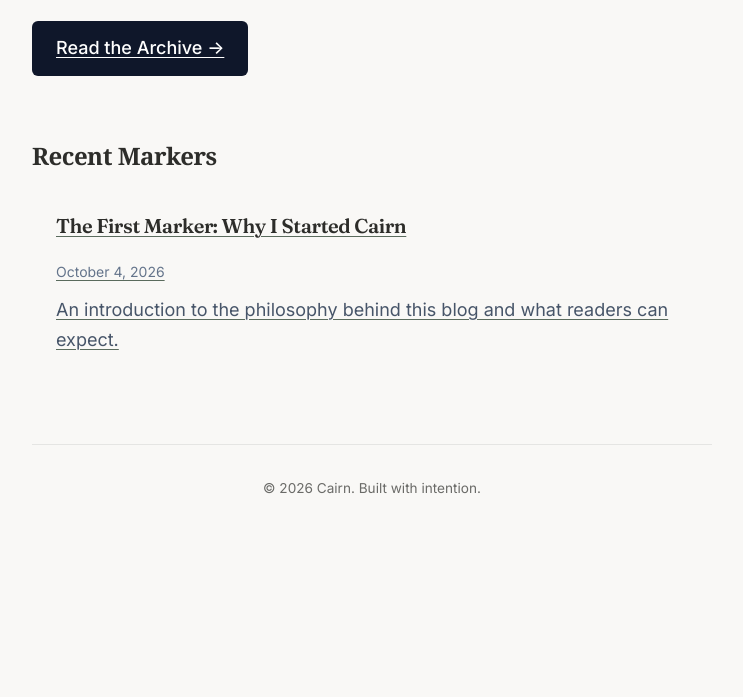
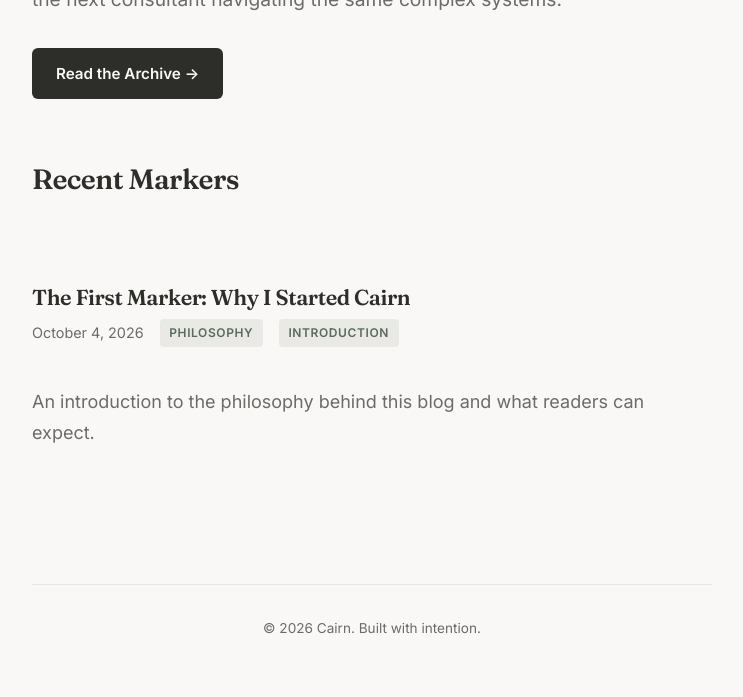
Before and after one commit to madhavarayulu/madhavarayulu.github.io, an Astro site: page / in a window 1280 px wide. Shown: the part 390-1087 px from the top of the page, without its empty margins (268-1011 px from the left). Before the commit the page ends 946 px from the top, so only its background shows below. Built offline with nearby package versions, Linux system fonts and the light colour scheme; Astro itself is replaced by a stand-in of ours.

Commit message:
Update index.astro

```diff
--- a/src/pages/index.astro
+++ b/src/pages/index.astro
@@ -5,46 +5,45 @@ import { getCollection } from 'astro:content';
 const allPosts = await getCollection('posts');
 const latestPosts = allPosts
   .sort((a, b) => b.data.publishDate.valueOf() - a.data.publishDate.valueOf())
-  .slice(0, 5);
+  .slice(0, 3);
 ---
 
 <BaseLayout title="Home" description="Oracle Fusion Finance Functional Consultant sharing configurations, troubleshooting, and concepts.">
-  <section class="mb-16">
+
+  <section style="margin-bottom: 4rem;">
     <h1>Leaving markers in the enterprise ERP wilderness.</h1>
-    <p class="text-lg text-slate-600 dark:text-slate-400 max-w-2xl">
+    <p class="lead">
       Welcome to <strong>Cairn</strong>. I am an Oracle Fusion Finance Functional Consultant.
       This site is a collection of configurations, troubleshooting steps, and observations
       from my implementations. My goal is to leave a clear path for the next consultant navigating the same complex systems.
     </p>
-    <div class="mt-6">
-      <a href={`${import.meta.env.BASE_URL}posts/`} class="inline-block bg-slate-900 text-white px-6 py-3 rounded-md font-medium hover:bg-slate-700 transition dark:bg-slate-100 dark:text-slate-900 dark:hover:bg-slate-300">
-        Read the Archive →
-      </a>
-    </div>
+    <a href="/posts/" class="btn-primary">Read the Archive →</a>
   </section>
 
   <section>
-    <h2 class="text-2xl font-serif font-bold mb-6">Recent Markers</h2>
+    <h2 style="margin-top: 0;">Recent Markers</h2>
     {latestPosts.length === 0 ? (
-      <p class="text-slate-500 dark:text-slate-400 italic">Your first post will appear here soon.</p>
+      <p class="muted" style="font-style: italic;">Your first post will appear here soon.</p>
     ) : (
-      <ul class="space-y-6">
+      <ul class="post-list">
         {latestPosts.map(post => (
-          <li>
-            <a href={`${import.meta.env.BASE_URL}posts/${post.id}/`} class="group block">
-              <h3 class="text-xl font-semibold group-hover:text-slate-600 dark:group-hover:text-slate-300 transition">
-                {post.data.title}
-              </h3>
-              <time class="text-sm text-slate-500 dark:text-slate-400">
-                {post.data.publishDate.toLocaleDateString('en-US', { year: 'numeric', month: 'long', day: 'numeric' })}
-              </time>
-              {post.data.description && (
-                <p class="mt-2 text-slate-600 dark:text-slate-400">{post.data.description}</p>
-              )}
-            </a>
+          <li class="post-list-item">
+            <h3 class="post-list-title">
+              <a href={`/posts/${post.id}/`}>{post.data.title}</a>
+            </h3>
+            <div class="post-meta">
+              <time>{post.data.publishDate.toLocaleDateString('en-US', { year: 'numeric', month: 'long', day: 'numeric' })}</time>
+              {post.data.tags && post.data.tags.map(tag => (
+                <span class="tag">{tag}</span>
+              ))}
+            </div>
+            {post.data.description && (
+              <p class="muted">{post.data.description}</p>
+            )}
           </li>
         ))}
       </ul>
     )}
   </section>
+
 </BaseLayout>
```
